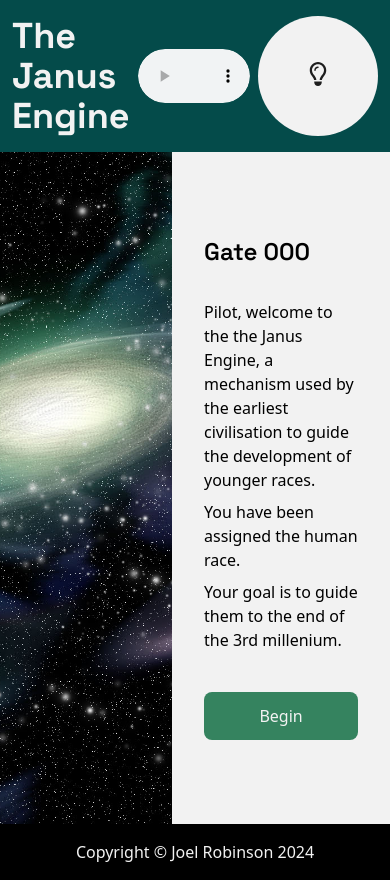
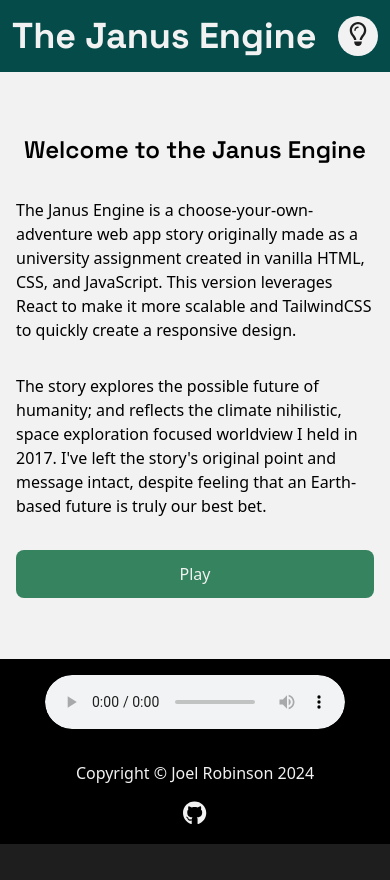
Before and after one commit to JoelRobinsonUK/janus-engine, a React (Vite) app: page / in a window 390 px wide. After the commit the page ends 844 px from the top, so only its background shows below. Built offline with nearby package versions, Linux system fonts and the light colour scheme.

Commit message:
Added a new home screen, made responsive, moved audio to footer

```diff
--- a/src/App.jsx
+++ b/src/App.jsx
@@ -1,24 +1,42 @@
 import HeaderBar from "./components/HeaderBar";
+import { useState } from "react";
 import { BrowserRouter, Routes, Route } from "react-router-dom";
 import StoryNode from "./components/StoryNode";
 import NotFound from "./components/NotFound";
+import Home from "./components/Home";
+import { FontAwesomeIcon } from "@fortawesome/react-fontawesome";
+import { faGithub } from "@fortawesome/free-brands-svg-icons";
 
 function App() {
+  const [source, setSource] = useState("/sounds/storyAmbient.mp3");
+
   return (
     <>
       <BrowserRouter>
         <HeaderBar />
         <main className="flex flex-col justify-center items-stretch grow bg-antiflash-200 dark:bg-notblack-300 dark:text-antiflash-200">
           <Routes>
-            <Route exact path="/" element={<StoryNode />} />
-            <Route exact path="/:id" element={<StoryNode />} />
+            <Route exact path="/" element={<Home />} />
+            <Route exact path="/play/:id" element={<StoryNode />} />
             <Route exact path="/ending/:id" element={<p>Ending</p>} />
             <Route path="/404" element={<NotFound />} />
             <Route path="*" element={<NotFound />} />
           </Routes>
         </main>
-        <footer>
-          <h6 className="text-antiflash-200 text-center py-4 bg-notblack-500">Copyright &copy; Joel Robinson 2024</h6>
+        <footer className="text-antiflash-200 text-center p-4 bg-notblack-500 flex flex-col lg:flex-row items-center gap-4">
+          <audio
+            id="main-theme"
+            className="rounded-full"
+            src={source}
+            controls
+            autoPlay
+            loop
+          ></audio>
+          <div className="grow"></div>
+          <h6 className="">Copyright &copy; Joel Robinson 2024</h6>
+          <a href="https://github.com/JoelRobinsonUK/janus-engine">
+            <FontAwesomeIcon className="text-2xl" icon={faGithub} />
+          </a>
         </footer>
       </BrowserRouter>
     </>
--- a/src/components/ExtraInfoDialog.jsx
+++ b/src/components/ExtraInfoDialog.jsx
@@ -12,7 +12,7 @@ const ExtraInfoDialog = ({ id, extra }) => {
   return (
     <div
       className={
-        "absolute bottom-4 right-4 w-1/6 bg-antiflash-400 dark:bg-notblack-400 rounded-xl overflow-hidden " +
+        "lg:absolute lg:bottom-4 right-4 lg-max-w-1/6 bg-antiflash-400 dark:bg-notblack-400 rounded-xl overflow-hidden " +
         display
       }
     >
--- a/src/components/HeaderBar.jsx
+++ b/src/components/HeaderBar.jsx
@@ -4,33 +4,12 @@ import ThemeToggle from "./ThemeToggle";
 
 const HeaderBar = () => {
   const { pathname } = useLocation();
-  const [source, setSource] = useState("/sounds/storyAmbient.mp3");
-
-  // useEffect(() => {
-  //   console.log("change audio");
-  //   switch (pathname) {
-  //     case "/":
-  //     case "/end/good":
-  //     case "/end/bad":
-  //       setSource("/sounds/bookendTheme.wav");
-  //       break;
-  //     case "/gate":
-  //       setSource("/sounds/storyAmbient.mp3");
-  //   }
-  // }, [pathname]);
 
   return (
     <header className="bg-teal-300 text-antiflash-200 px-3 py-4 font-bold font-heading flex items-center gap-2">
       <Link to={"/"} className="grow flex">
         <h1 className="text-4xl">The Janus Engine</h1>
       </Link>
-      <audio
-        className="rounded-full"
-        src={source}
-        controls
-        autoPlay
-        loop
-      ></audio>
       <ThemeToggle />
     </header>
   );
--- /dev/null
+++ b/src/components/Home.jsx
@@ -0,0 +1,32 @@
+import { Link } from "react-router-dom";
+
+const Home = () => {
+  return (
+    <div className="grow flex flex-col justify-center items-center max-w-prose mx-auto gap-8 px-4">
+      <h2 className="text-2xl font-heading font-semibold">
+        Welcome to the Janus Engine
+      </h2>
+      <p>
+        The Janus Engine is a choose-your-own-adventure web app story originally
+        made as a university assignment created in vanilla HTML, CSS, and
+        JavaScript. This version leverages React to make it more scalable and
+        TailwindCSS to quickly create a responsive design.
+      </p>
+      <p>
+        The story explores the possible future of humanity; and reflects the
+        climate nihilistic, space exploration focused worldview I held in 2017.
+        I've left the story's original point and message intact, despite feeling
+        that an Earth-based future is truly our best bet.
+      </p>
+      <Link
+        replace
+        to={"/play/0"}
+        className="bg-peacock-500 rounded-lg text-antiflash-200 py-3 text-center w-full"
+      >
+        Play
+      </Link>
+    </div>
+  );
+};
+
+export default Home;
--- a/src/components/NotFound.jsx
+++ b/src/components/NotFound.jsx
@@ -11,10 +11,11 @@ const NotFound = () => {
         />
       </div>
       <div className="grow px-8 flex flex-col max-w-prose justify-center gap-8">
-          <h2 className="text-2xl font-heading font-semibold">Gate 000</h2>
+        <h2 className="text-2xl font-heading font-semibold">Gate 404</h2>
         <p>
           Pilot, the Janus Engine has encountered a critical error.
-            <br /><br />
+          <br />
+          <br />
           The emergency singularity will return you to the causal root
         </p>
         <div className="flex">
--- a/src/components/StoryNode.jsx
+++ b/src/components/StoryNode.jsx
@@ -20,8 +20,8 @@ const StoryNode = () => {
   return (
     <>
       {storyNode && (
-        <div className="grow flex items-stretch">
-          <div className="max-w-screen-sm bg-teal-300">
+        <div className="grow flex flex-col items-stretch lg:flex-row">
+          <div className="max-h-96 lg:max-w-screen-sm lg:max-h-full bg-teal-300">
             <img
               className="h-full object-cover"
               src={"/images/" + storyNode.img}
@@ -29,7 +29,9 @@ const StoryNode = () => {
             />
           </div>
           <div className="grow px-8 flex flex-col max-w-prose justify-center gap-8">
-              <h2 className="text-2xl font-heading font-semibold">{storyNode.title}</h2>
+            <h2 className="text-2xl font-heading font-semibold">
+              {storyNode.title}
+            </h2>
             <div>
               {storyNode.body.map((text) => (
                 <p className="pb-2">{text}</p>
@@ -39,7 +41,7 @@ const StoryNode = () => {
               {storyNode.options.map((option) => (
                 <Link
                   replace
-                    to={"/" + option.id}
+                  to={"/play/" + option.id}
                   className="grow bg-peacock-500 rounded-lg text-antiflash-200 py-3 text-center basis-full"
                 >
                   {option.text}
@@ -47,7 +49,9 @@ const StoryNode = () => {
               ))}
             </div>
           </div>
-          {storyNode.extra && <ExtraInfoDialog id={id} extra={storyNode.extra} />}
+          {storyNode.extra && (
+            <ExtraInfoDialog id={id} extra={storyNode.extra} />
+          )}
         </div>
       )}
 
```
Lines whose indentation alone changed are shown as unchanged.
